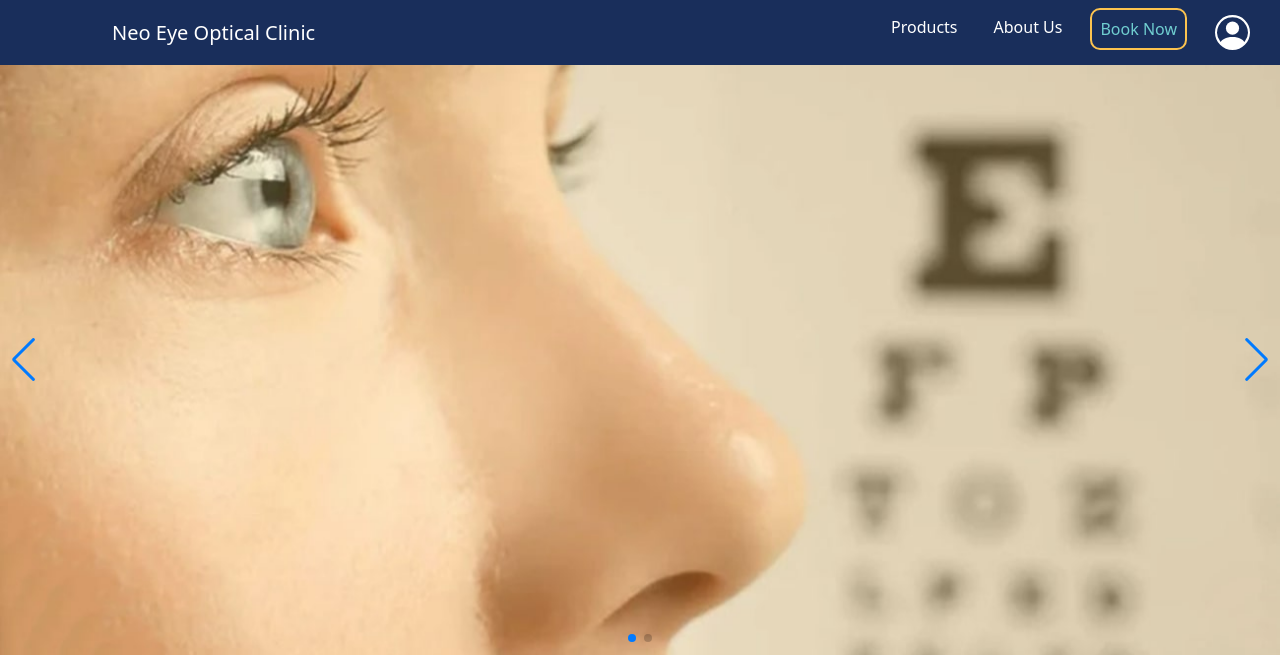
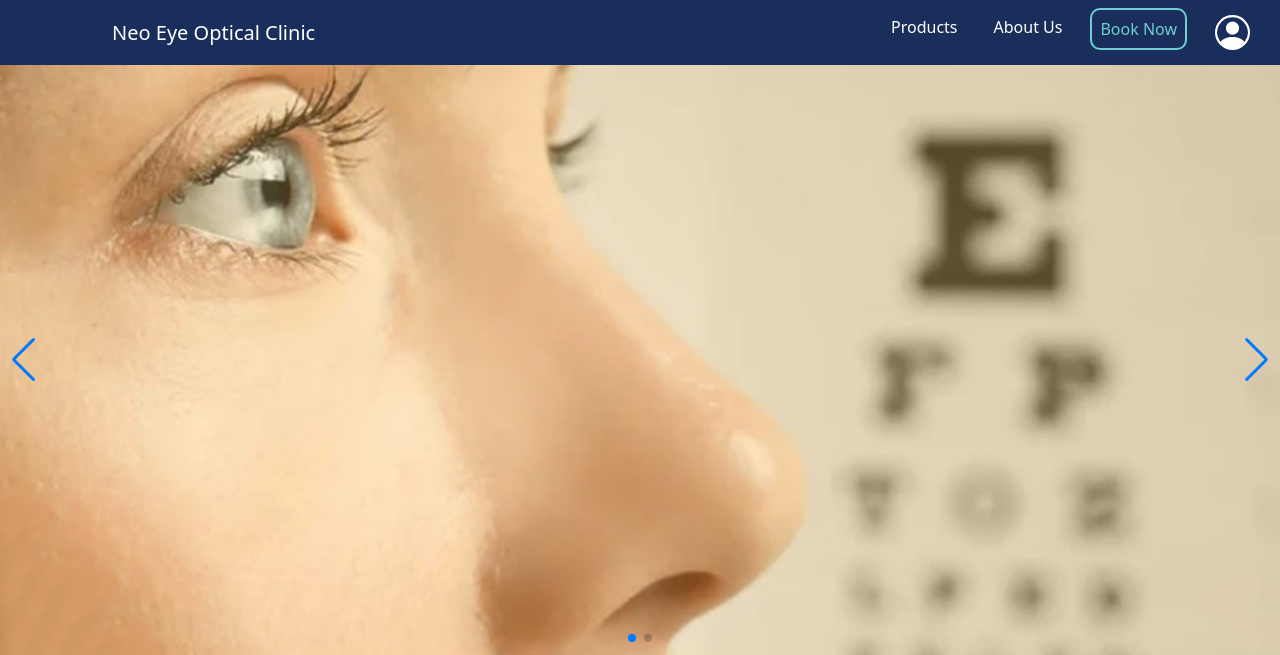
Before and after one commit to FurankuJosepho/NeoEyePHP, a PHP site: page /index.php in a window 1280 px wide, with the pointer over the restyled element. Shown: the top 655 px of the page. Run offline with PHP 8.4, Linux system fonts and the light colour scheme.

Commit message:
fix booknow hover effect

```diff
--- a/css/header.css
+++ b/css/header.css
@@ -1,21 +1,21 @@
-nav{
+nav {
   background-color: #192e5b;
 }
-.navbar-toggler{
+.navbar-toggler {
   color: #ffff !important;
   border-color: #ffff;
 }
-.nav-link{
+.nav-link {
   padding: 7px;
   margin: 0 10px;
 }
-.bookNow{
+.bookNow {
   border: 2px solid #fff;
   border-radius: 10px;
 }
-.nav-link:hover{
+.nav-link:hover {
   color: #70ced0 !important;
 }
-.bookNow:hover{
-    border: 2px solid #fcc34f;
+.bookNow:hover {
+  border: 2px solid #70ced0;
 }
```
Also changed, not shown: css/booking.css (line endings or trailing spaces). Lines whose indentation alone changed are shown as unchanged.
